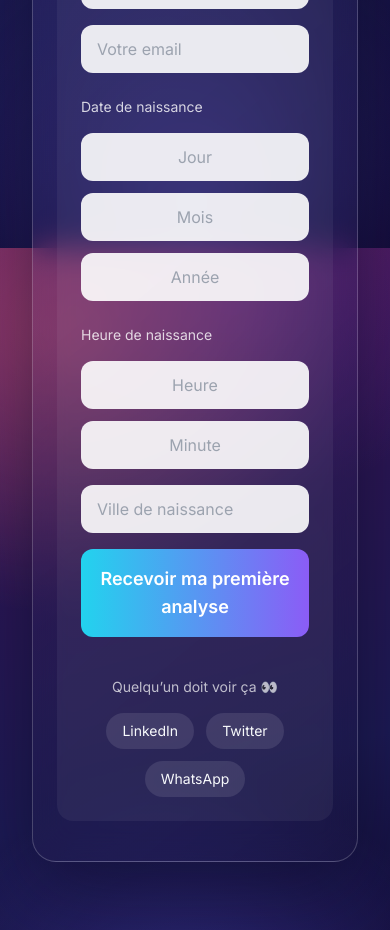
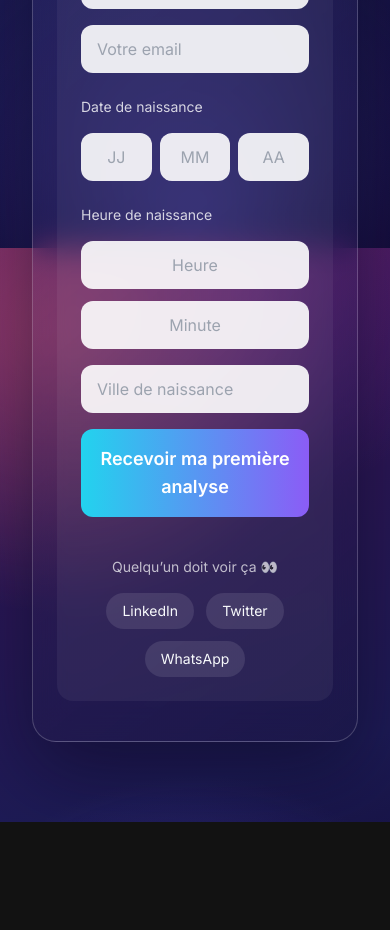
Before and after one commit to arnaudcrestey/astero-minisites, a Next.js app: page /result in a window 390 px wide. Shown: the part 1440-2370 px from the top of the page. After the commit the page ends 2262 px from the top, so only its background shows below. Built offline with nearby package versions, Linux system fonts and the light colour scheme; no server answers.

Commit message:
Update ResultClient.tsx

```diff
--- a/components/ResultClient.tsx
+++ b/components/ResultClient.tsx
@@ -245,41 +245,41 @@ Tu devrais essayer 👇`;
   Date de naissance
 </div>
 
-            <div className="grid grid-cols-1 gap-3 sm:grid-cols-3">
+<div className="grid grid-cols-3 gap-2 sm:gap-3">
   <input
     type="text"
     inputMode="numeric"
-                placeholder="Jour"
+    placeholder={typeof window !== "undefined" && window.innerWidth < 640 ? "JJ" : "Jour"}
     maxLength={2}
     value={birthDay}
     onChange={(e) =>
       setBirthDay(e.target.value.replace(/\D/g, "").slice(0, 2))
     }
-                className="w-full rounded-xl bg-white/90 px-4 py-3 text-center text-black placeholder:text-gray-400"
+    className="w-full rounded-xl bg-white/90 px-2 sm:px-4 py-3 text-center text-black placeholder:text-gray-400"
   />
 
   <input
     type="text"
     inputMode="numeric"
-                placeholder="Mois"
+    placeholder={typeof window !== "undefined" && window.innerWidth < 640 ? "MM" : "Mois"}
     maxLength={2}
     value={birthMonth}
     onChange={(e) =>
       setBirthMonth(e.target.value.replace(/\D/g, "").slice(0, 2))
     }
-                className="w-full rounded-xl bg-white/90 px-4 py-3 text-center text-black placeholder:text-gray-400"
+    className="w-full rounded-xl bg-white/90 px-2 sm:px-4 py-3 text-center text-black placeholder:text-gray-400"
   />
 
   <input
     type="text"
     inputMode="numeric"
-                placeholder="Année"
+    placeholder={typeof window !== "undefined" && window.innerWidth < 640 ? "AA" : "Année"}
     maxLength={4}
     value={birthYear}
     onChange={(e) =>
       setBirthYear(e.target.value.replace(/\D/g, "").slice(0, 4))
     }
-                className="w-full rounded-xl bg-white/90 px-4 py-3 text-center text-black placeholder:text-gray-400"
+    className="w-full rounded-xl bg-white/90 px-2 sm:px-4 py-3 text-center text-black placeholder:text-gray-400"
   />
 </div>
 
```
Lines whose indentation alone changed are shown as unchanged.
